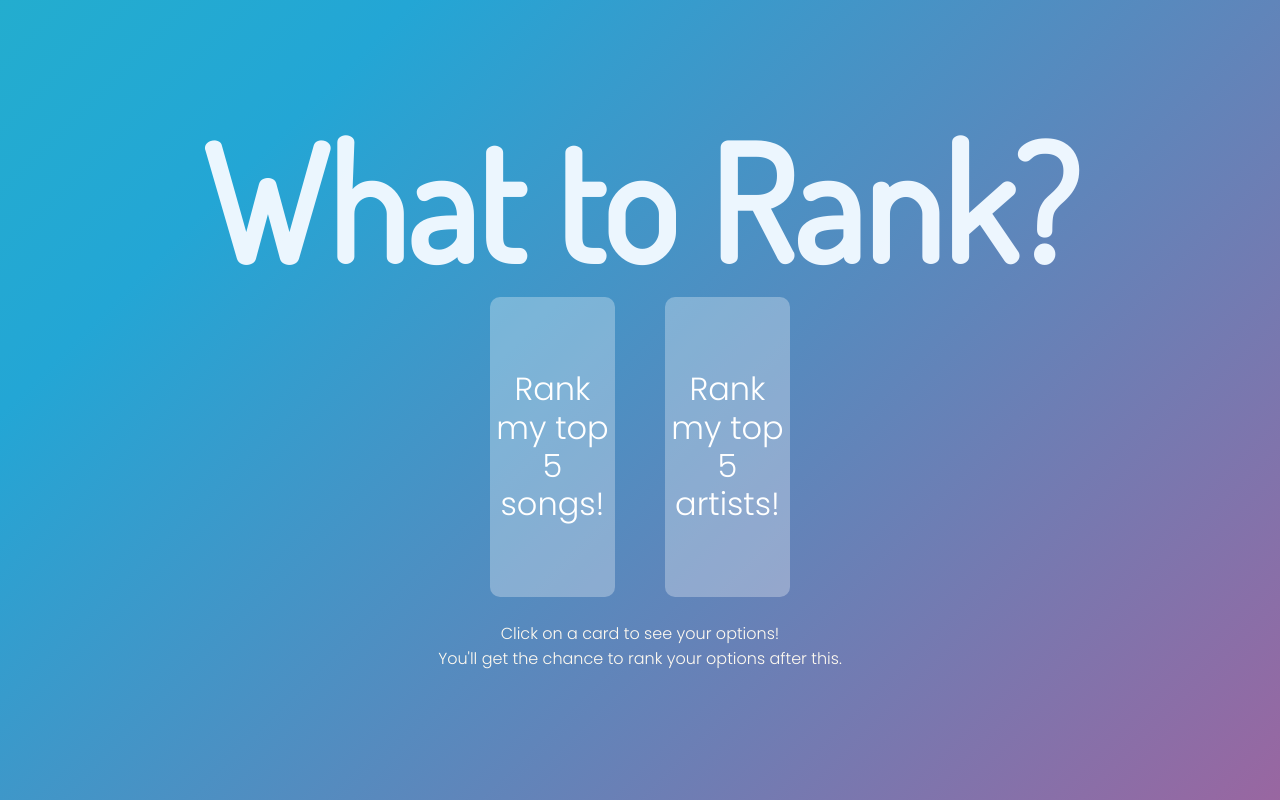
After one commit to emblu3/RankMe, a Flask app: template templates/spotifyranks.html in a window 1280 px wide. The commit adds this page. Run offline with Flask 2, Linux system fonts and the light colour scheme; the template is opened without the code that fills it, so the values that code supplies are empty; parts of the project's set-up code (start-up, migrations or seed data) failed here and were passed over.

Commit message:
added spotify integration

```diff
--- a/app.py
+++ b/app.py
@@ -1,4 +1,8 @@
-from flask import Flask, render_template
+from flask import Flask, render_template, redirect, url_for, session, request
+import os
+import spotipy, time
+from spotipy.oauth2 import SpotifyOAuth
+from secrets import SECRET_KEY, CLIENT_ID, CLIENT_SECRET
 
 app = Flask(__name__)
 
@@ -16,5 +20,90 @@ def results():
     return render_template('results.html')
 
 
+app.secret_key = SECRET_KEY
+app.config['SESSION_COOKIE_NAME'] = 'RankMee Cookie'
+TOKEN_INFO = 'token_info'
+
+clientid = CLIENT_ID
+clientsecret = CLIENT_SECRET
+
+@app.route('/SpotifyLogin')
+def login():
+    sp_oauth = create_spotify_oauth()
+    auth_url = sp_oauth.get_authorize_url()
+    return redirect(auth_url)
+
+@app.route('/redirect')
+def redirectPage():
+    sp_oauth = create_spotify_oauth()
+    session.clear()
+    code = request.args.get('code')
+    token_info = sp_oauth.get_access_token(code)
+    session[TOKEN_INFO] = token_info
+    return redirect(url_for('spotifyranks', _external=True))
+
+@app.route('/spotifyranks')
+def spotifyranks():
+    try:
+        token_info = get_token()
+    except:
+        print('user not logged in')
+        return redirect(url_for('login', _external=True))
+
+    sp = spotipy.Spotify(auth=token_info['access_token'])
+
+    def top10():
+        names = []
+        for item in items:
+            name = str(item["name"])
+            names.append(name)
+        global top_list
+        top_list = names
+
+    items = sp.current_user_top_artists(limit=5, offset=0, time_range='long_term')['items']
+    top10()
+    artists_long = top_list
+    items = sp.current_user_top_artists(limit=5, offset=0, time_range='medium_term')['items']
+    top10()
+    artists_medium = top_list
+    items = sp.current_user_top_artists(limit=5, offset=0, time_range='short_term')['items']
+    top10()
+    artists_short = top_list
+    items = sp.current_user_top_tracks(limit=5, offset=0, time_range='long_term')['items']
+    top10()
+    songs_long = top_list
+    items = sp.current_user_top_tracks(limit=5, offset=0, time_range='medium_term')['items']
+    top10()
+    songs_medium = top_list
+    items = sp.current_user_top_tracks(limit=5, offset=0, time_range='short_term')['items']
+    top10()
+    songs_short = top_list
+
+    data = {"artists_long": artists_long, "artists_medium": artists_medium, "artists_short": artists_short, "songs_long": songs_long, "songs_medium": songs_medium, "songs_short": songs_short}
+
+    return render_template('spotifyranks.html', data=data)
+
+
+def get_token():
+    token_info = session.get(TOKEN_INFO, None)
+    if not token_info:
+        raise 'exception'
+    now = int(time.time())
+    is_expired = token_info['expires_at'] - now <60
+    if (is_expired):
+        sp_oauth = create_spotify_oauth()
+        token_info = sp_oauth.refresh_access_token(token_info['refresh_token'])
+    return token_info
+
+
+def create_spotify_oauth():
+    return SpotifyOAuth(
+        client_id = clientid,
+        client_secret = clientsecret,
+        redirect_uri = url_for('redirectPage', _external=True),
+        scope = 'user-library-read user-top-read'
+    )
+
+
 if __name__ == '__main__':
     app.run(debug=False)
--- /dev/null
+++ b/static/css/spotifyranks.css
@@ -0,0 +1,113 @@
+.displayContainer {
+  display: flex;
+  flex-direction: column;
+  justify-content: center;
+  align-items: center;
+}
+
+h1{
+  text-align: center;
+  font-family: 'Dosis', sans-serif;
+  font-size: 10rem;
+  color: rgba(240, 248, 255, 0.979);
+  line-height: 9rem;
+}
+
+.cardsContainer{
+  display: flex;
+  justify-content: space-between;
+  width: 300px;
+  perspective: 1000px;
+  margin: 1.5rem 3rem;
+}
+
+.flipContainer {
+  position: relative;
+  width: 125px;
+  height: 300px;
+  transition: transform 1s;
+  transform-style: preserve-3d;
+}
+
+.flipContainer:hover{
+  transform: rotateY(180deg); /* <=>  rotateY(.5turn) */
+}
+
+.flipFront, .flipBack {
+  font-family: 'Poppins', 'sans-serif';
+  position: absolute;
+  height: 100%;
+  -webkit-backface-visibility: hidden; /* Safari */
+  backface-visibility: hidden;
+  display: flex;
+  justify-content: center;
+  align-items: center;
+  /* border-radius: 0.5rem; */
+  background-color: rgba(255, 255, 255, 0.3);
+  color: #fff;
+  border-radius: 10px;
+}
+
+#frontText{
+  font-size: 2rem;
+  line-height: 2.4rem;
+}
+
+.flipBack {
+  display: flex;
+  flex-direction: column;
+  transform: rotateY(180deg);
+}
+
+#songsBack{
+  background-color: rgba(187, 203, 255, 0.753);
+}
+
+#artists-back{
+  background-color: rgba(255, 187, 252, 0.753);
+}
+
+#backText{
+  font-size: 1.6rem;
+}
+
+.backBtn{
+  display: flex;
+  flex-direction: column;
+  align-items: center;
+}
+
+.timeBtn {
+  box-shadow: 0 5px 15px rgba(0, 0, 0, 0.2);
+  cursor: pointer;
+  font-size: 1rem;
+  border-image-slice: 1;
+  border-image-width: 3px;
+  margin: .5rem 0;
+  text-align: center;
+  padding: .5rem 2rem;
+  background: rgba(138, 189, 138, 0.3);
+  border-image-source: linear-gradient(
+      to right top,
+      rgba(187, 255, 187, 0.76),
+      rgb(193, 255, 181));
+  transition: background 0.5s linear 0.1s , color 0.5s linear 0s;
+  color: white;
+}
+
+.flipFront p {
+  text-align: center;
+  font-size: 1.4rem;
+  line-height: 1.5rem;
+}
+.flipBack p {
+  text-align: center;
+  font-size: 1.4rem;
+  line-height: 1.5rem;
+}
+
+.instructionContainer{
+  text-align: center;
+  color: floralwhite;
+  font-family: 'Poppins', 'sans-serif';
+}
--- a/static/js/index.js
+++ b/static/js/index.js
@@ -88,3 +88,9 @@ $('#sortPage').on('click', function(){
     var entries = JSON.stringify(options)
     Cookies.set('entries', entries)
 });
+
+$('#spotifyPage').on('click', function(){
+    deleteAllCookies()
+    var entriesSpot = JSON.stringify("Spotify")
+    Cookies.set('entriesSpot', entriesSpot)
+});
--- /dev/null
+++ b/static/js/spotifyranks.js
@@ -0,0 +1,25 @@
+// store the entries to transfer to next page
+$('#artistLong').on('click', function(){
+  var entries = JSON.stringify(artists_long)
+  Cookies.set('entries', entries)
+});
+$('#artistMedium').on('click', function(){
+  var entries = JSON.stringify(artists_medium)
+  Cookies.set('entries', entries)
+});
+$('#artistShort').on('click', function(){
+  var entries = JSON.stringify(artists_short)
+  Cookies.set('entries', entries)
+});
+$('#songLong').on('click', function(){
+  var entries = JSON.stringify(songs_long)
+  Cookies.set('entries', entries)
+});
+$('#songMedium').on('click', function(){
+  var entries = JSON.stringify(songs_medium)
+  Cookies.set('entries', entries)
+});
+$('#songShort').on('click', function(){
+  var entries = JSON.stringify(songs_short)
+  Cookies.set('entries', entries)
+});
--- /dev/null
+++ b/templates/spotifyranks.html
@@ -0,0 +1,68 @@
+{% extends 'base.html' %}
+
+
+
+{% block head %}
+<link rel="stylesheet" href="{{ url_for('static', filename='css/spotifyranks.css') }}">
+{% endblock %}
+
+{% block body %}
+<div class="displayContainer">
+    <h1>What to Rank?</h1>
+    <div class="cardsContainer">
+        <div class="flipContainer">
+            <div class="flipFront">
+                <p id="frontText">Rank my top 5 songs!</p>
+            </div>
+            <div class="flipBack" id="songsBack">
+                <p id='backText'>Rank my songs from...</p>
+                <div class="backBtn">
+                    <a href="/sorter" id="songShort" class="nextPage">
+                        <button id='weekBtn' type="button" class="timeBtn">Last 4 Weeks</button>
+                    </a>
+                    <a href="/sorter" id="songMedium" class="nextPage">
+                        <button id='monthBtn' type="button" class="timeBtn">Last 6 Months</button>
+                    </a>
+                    <a href="/sorter" id="songLong" class="nextPage">
+                        <button id='allBtn' type="button" class="timeBtn">All Time</button>
+                    </a>
+                </div>
+            </div>
+        </div>
+        <div class="flipContainer">
+            <div class="flipFront">
+                <p id="frontText">Rank my top 5 artists!</p>
+            </div>
+            <div class="flipBack" id="artistsBack">
+                <p id='backText'>Rank my artists from...</p>
+                <div class="backBtn">
+                    <a href="/sorter" id="artistShort" class="nextPage">
+                        <button id='weekBtn' type="button" class="timeBtn">Last 4 Weeks</button>
+                    </a>
+                    <a href="/sorter" id="artistMedium" class="nextPage">
+                        <button id='monthBtn' type="button" class="timeBtn">Last 6 Months</button>
+                    </a>
+                    <a href="/sorter" id="artistLong" class="nextPage">
+                        <button id='allBtn' type="button" class="timeBtn">All Time</button>
+                    </a>
+                </div>
+            </div>
+        </div>
+    </div>
+    <div class="instructionContainer">
+        <p id='description'>Click on a card to see your options!</p>
+        <p id='mistake'>You'll get the chance to rank your options after this.</p>
+    </div>
+</div>
+
+<script type="text/javascript">
+    var artists_long = {{ data.artists_long|tojson }}
+    var artists_medium = {{ data.artists_medium|tojson }}
+    var artists_short = {{ data.artists_short|tojson }}
+    var songs_long = {{ data.songs_long|tojson }}
+    var songs_medium = {{ data.songs_medium|tojson }}
+    var songs_short = {{ data.songs_short|tojson }}
+</script>
+<script src="static/js/spotifyranks.js"></script>
+
+{% endblock %}
```
Also changed, not shown: static/css/index.css (+37 -0 lines), static/css/results.css (+133 -0 lines), static/js/resultsSpotify.js (added, +38 -0 lines), templates/index.html (+10 -1 lines), templates/results.html (+16 -11 lines), static/images/spotify_logo.png (added).
